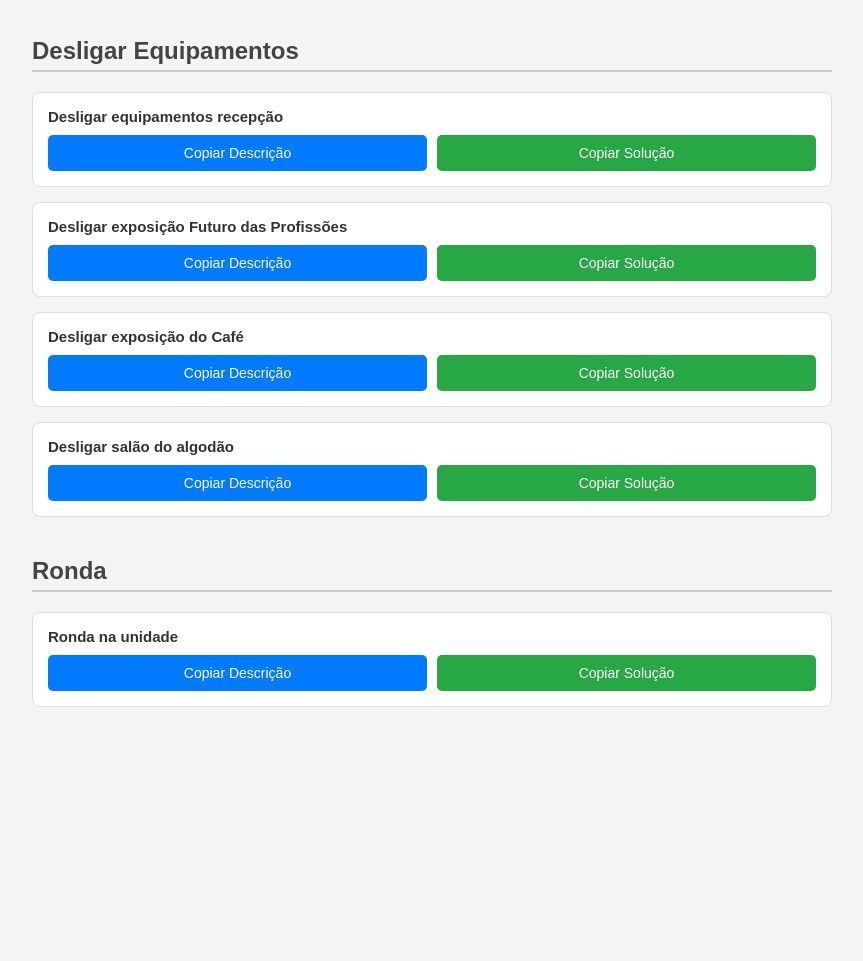
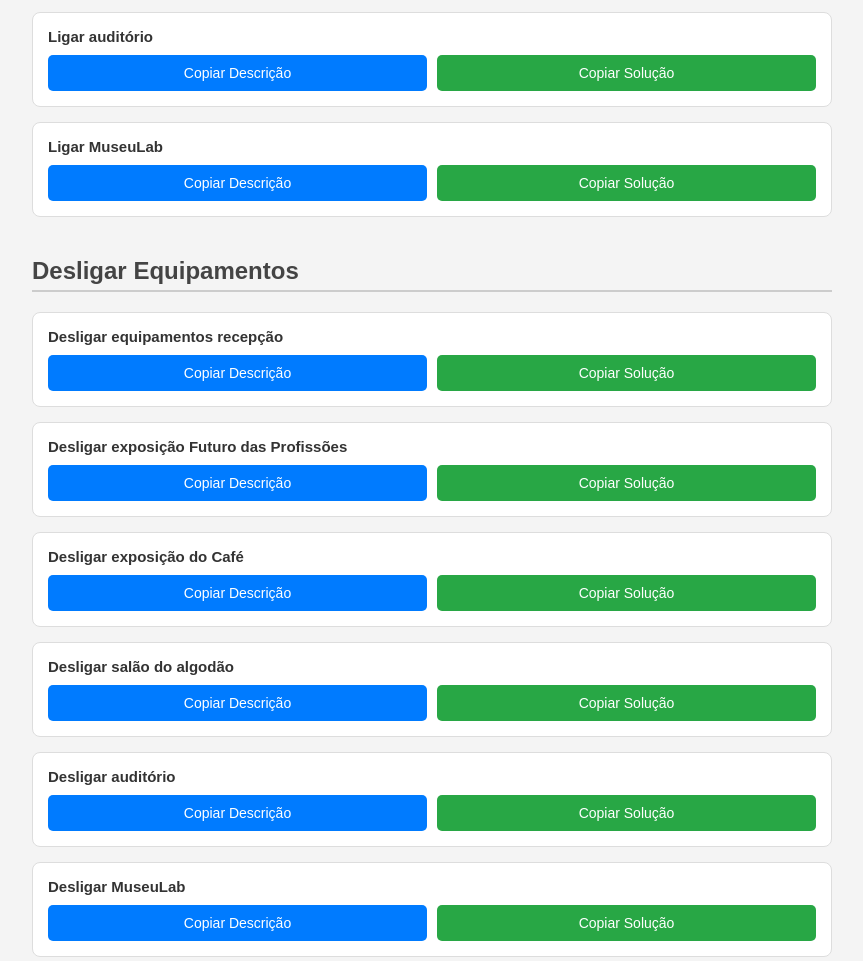
Before and after one commit to contateste1DCF/chamados-museu-da-industria, a plain HTML site: page index.html in a window 1280 px wide. Shown: the part 601-1562 px from the top of the page, without its empty margins (208-1071 px from the left). Before the commit the page ends 1343 px from the top, so only its background shows below. Drawn offline with Linux system fonts and the light colour scheme.

Commit message:
Add buttons for equipment control and descriptions

```diff
--- a/index.html
+++ b/index.html
@@ -71,8 +71,11 @@ color: #000;
 </style>
 </head>
 <body>
+
 <h1>Chamados GLPI</h1>
+
 <h2>Ligar Equipamentos</h2>
+
 <div class="chamado">
 <h3>Ligar equipamentos recepção</h3>
 <div class="btn-group">
@@ -80,6 +83,7 @@ color: #000;
 <button class="btn-sol" data-copy="Equipamentos da recepção foram todos ligados">Copiar Solução</button>
 </div>
 </div>
+
 <div class="chamado">
 <h3>Ligar exposição Futuro das Profissões</h3>
 <div class="btn-group">
@@ -87,6 +91,7 @@ color: #000;
 <button class="btn-sol" data-copy="Exposição do Futuro das Profissões ligada e verificada">Copiar Solução</button>
 </div>
 </div>
+
 <div class="chamado">
 <h3>Ligar exposição do Café</h3>
 <div class="btn-group">
@@ -94,6 +99,7 @@ color: #000;
 <button class="btn-sol" data-copy="Exposição do café ligada e verificada">Copiar Solução</button>
 </div>
 </div>
+
 <div class="chamado">
 <h3>Ligar salão do algodão</h3>
 <div class="btn-group">
@@ -101,7 +107,25 @@ color: #000;
 <button class="btn-sol" data-copy="Todos os equipamentos do salão do algodão foram ligados com sucesso.">Copiar Solução</button>
 </div>
 </div>
+
+<div class="chamado">
+<h3>Ligar auditório</h3>
+<div class="btn-group">
+<button class="btn-desc" data-copy="iluminação cênica, estabilizadores, mesa de som, caixas de som, notebook, projetor">Copiar Descrição</button>
+<button class="btn-sol" data-copy="Equipamentos do auditório foram ligados com sucesso.">Copiar Solução</button>
+</div>
+</div>
+
+<div class="chamado">
+<h3>Ligar MuseuLab</h3>
+<div class="btn-group">
+<button class="btn-desc" data-copy="iluminação ambiente, ar condicionado, disjuntores, estabilizadores, os notebooks, os monitores, tv.">Copiar Descrição</button>
+<button class="btn-sol" data-copy="Todos os equipamentos do MuseuLab foram ligados com sucesso.">Copiar Solução</button>
+</div>
+</div>
+
 <h2>Desligar Equipamentos</h2>
+
 <div class="chamado">
 <h3>Desligar equipamentos recepção</h3>
 <div class="btn-group">
@@ -109,6 +133,7 @@ color: #000;
 <button class="btn-sol" data-copy="Equipamentos da recepção foram todos desligados">Copiar Solução</button>
 </div>
 </div>
+
 <div class="chamado">
 <h3>Desligar exposição Futuro das Profissões</h3>
 <div class="btn-group">
@@ -116,6 +141,7 @@ color: #000;
 <button class="btn-sol" data-copy="Exposição do Futuro das Profissões desligada e verificada">Copiar Solução</button>
 </div>
 </div>
+
 <div class="chamado">
 <h3>Desligar exposição do Café</h3>
 <div class="btn-group">
@@ -123,6 +149,7 @@ color: #000;
 <button class="btn-sol" data-copy="Exposição do café desligada e verificada">Copiar Solução</button>
 </div>
 </div>
+
 <div class="chamado">
 <h3>Desligar salão do algodão</h3>
 <div class="btn-group">
@@ -130,7 +157,25 @@ color: #000;
 <button class="btn-sol" data-copy="Todos os equipamentos do salão do algodão foram desligados com sucesso.">Copiar Solução</button>
 </div>
 </div>
+
+<div class="chamado">
+<h3>Desligar auditório</h3>
+<div class="btn-group">
+<button class="btn-desc" data-copy="iluminação cênicas, estabilizadores, mesa de som, caixas de som, notebook, projetor">Copiar Descrição</button>
+<button class="btn-sol" data-copy="Equipamentos do auditório foram desligados com sucesso.">Copiar Solução</button>
+</div>
+</div>
+
+<div class="chamado">
+<h3>Desligar MuseuLab</h3>
+<div class="btn-group">
+<button class="btn-desc" data-copy="iluminação ambiente, ar condicionado, disjuntores, estabilziadores, os notebooks, os monitores, tv.">Copiar Descrição</button>
+<button class="btn-sol" data-copy="Todos os equipamentos do MuseuLab foram desligados com sucesso.">Copiar Solução</button>
+</div>
+</div>
+
 <h2>Ronda</h2>
+
 <div class="chamado">
 <h3>Ronda na unidade</h3>
 <div class="btn-group">
@@ -138,6 +183,7 @@ color: #000;
 <button class="btn-sol" data-copy="Ronda efetuada com sucesso, todos os equipamentos estão funcionando corretamente.">Copiar Solução</button>
 </div>
 </div>
+
 <script>
 document.querySelectorAll('button[data-copy]').forEach(botao => {
 botao.addEventListener('click', () => {
@@ -155,5 +201,6 @@ alert('Erro ao copiar: ' + err);
 });
 });
 </script>
+
 </body>
 </html>
```
